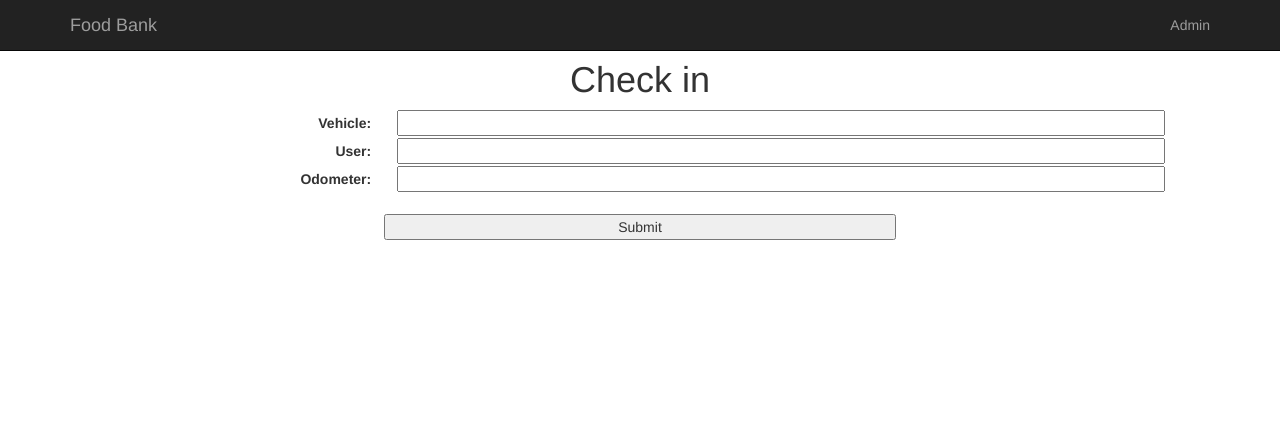
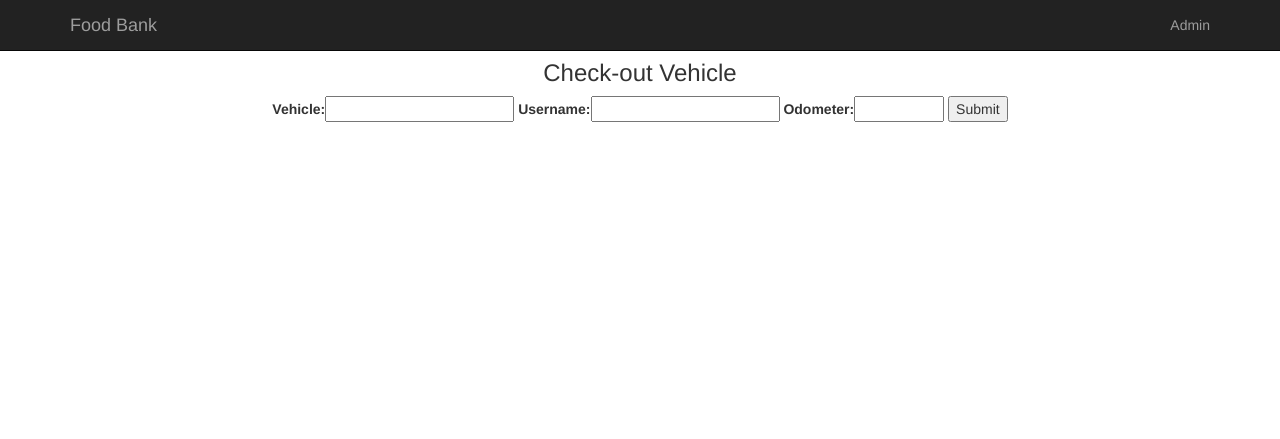
Before and after one commit to fliphil/vehicle-tracker, a Django app: page /vehicles/checkout_vehicle in a window 1280 px wide. Shown: the top 439 px of the page. Run offline with Django 3.2, Linux system fonts and the light colour scheme; some libraries are stand-ins or nearby versions.

Commit message:
Check-out vehicle form working.
Also changed the db models for now to allow quick testing.

```diff
--- a/vtsite/vehicles/forms.py
+++ b/vtsite/vehicles/forms.py
@@ -3,5 +3,5 @@ from django import forms
 
 class DepartureForm(forms.Form):
     vehicle = forms.CharField(label='Vehicle', max_length=20)
-    user = forms.CharField(label='User', max_length=50)
+    user = forms.CharField(label='Username', max_length=50)
     odometer = forms.IntegerField(min_value=0, max_value=500000)
--- a/vtsite/vehicles/templates/vehicles/checkin_vehicle.html
+++ b/vtsite/vehicles/templates/vehicles/checkin_vehicle.html
@@ -1,5 +1,5 @@
 {% extends 'vehicles/base.html' %}
 
 {% block content %}
-<h1>Checkout</h1>
+<h3>Check-in Vehicle</h3>
 {% endblock %}
--- a/vtsite/vehicles/templates/vehicles/checkout_vehicle.html
+++ b/vtsite/vehicles/templates/vehicles/checkout_vehicle.html
@@ -1,11 +1,13 @@
 {% extends 'vehicles/base.html' %}
 
 {% block content %}
-<div class="checkin-container">
-  <h1>Check in</h1>
-  {% csrf_token %}
-  {{ form }}
+<div class="checkout-container">
+    <h3>Check-out Vehicle</h3>
+    <form action="/vehicles/checkout_vehicle" method="post">
+        {% csrf_token %}
+        {{ form }}
+        <input id="checkout-submit" type="submit" value="Submit" />
+    </form>
 </div><br/>
-<input id="checkin-submit" type="submit" value="Submit" />
 
 {% endblock %}
--- a/vtsite/vehicles/templates/vehicles/home.html
+++ b/vtsite/vehicles/templates/vehicles/home.html
@@ -5,8 +5,8 @@
   <div class="col-xs-offset-1 col-xs-10">
     <h3>Welcome to the Food Bank Vehicle Tracker<br/>What would you like to do?</h3>
     <br/>
-    <a href="checkout_vehicle" role="button" class="btn btn-primary">Check Out Vehicle</a>
-    <a href="checkin_vehicle" role="button" class="btn btn-primary">Check In Vehicle</a>
+    <a href="checkout_vehicle" role="button" class="btn btn-primary">Check-out Vehicle</a>
+    <a href="checkin_vehicle" role="button" class="btn btn-primary">Check-in Vehicle</a>
  </div>
 </div>
 {% endblock %}
--- a/vtsite/vehicles/views.py
+++ b/vtsite/vehicles/views.py
@@ -3,35 +3,53 @@ from django.http import HttpResponseRedirect
 from .forms import DepartureForm
 from .models import Vehicle
 from .models import User
-from .models import VehicleReservation
+from .models import TripReservation
 
 
 def index(request):
     return render(request, 'vehicles/home.html', {})
 
 
+def receive_checkout_info(form):
+    """
+    Handle the form received from the checkout_vehicle post
+    request. Do some validation and then record the data in a
+    new VehicleReservation table entry.
+    :param form: Contains the form data.
+    :return:
+    """
+    # check whether it's valid:
+    if form.is_valid():
+        # process the data in form.cleaned_data as required
+        vehicle_form_data = form.cleaned_data['vehicle']
+        user_form_data = form.cleaned_data['user']
+        odo_form_data = form.cleaned_data['odometer']
+
+        # Lookup the vehicle and user from database
+        vehicle_entry = Vehicle.objects.get(vehicle_desc=vehicle_form_data)
+        user_entry = User.objects.get(user_name=user_form_data)
+
+        # Create a new reservation
+        reservation = TripReservation(vehicle=vehicle_entry, user=user_entry,
+                                      odometer=odo_form_data)
+        reservation.save()
+
+
 def checkout_vehicle(request):
+    """
+    Run this function after a vehicles/checkout_vehicles url redirect.
+    :param request: HTTP request from client
+    :return: HttpResponse with reservation status page
+    """
     if request.method == 'POST':
         # create a form instance and populate it with data from the request:
         form = DepartureForm(request.POST)
-        # check whether it's valid:
-        if form.is_valid():
-            # process the data in form.cleaned_data as required
-            vehicle_form_data = form.cleaned_data['vehicle']
-            user_form_data = form.cleaned_data['user']
-            odo_form_data = form.cleaned_data['odometer']
 
-            # Lookup the vehicle and user from database
-            vehicle_entry = Vehicle.objects.get(vehicle_desc=vehicle_form_data)
-            user_entry = User.objects.get(user_full_name=user_form_data)
+        # handle the form data
+        receive_checkout_info(form)
 
-            # Create a new reservation
-            reservation = VehicleReservation(vehicle=vehicle_entry, user=user_entry,
-                                             odometer=odo_form_data)
-            reservation.save()
-
-            # redirect to a new URL:
-            return HttpResponseRedirect('/home/')
+        # redirect to a new URL:
+        return HttpResponseRedirect('/vehicles')
 
     # if a GET (or any other method) we'll create a blank form
     else:
```
Also changed, not shown: vtsite/vehicles/models.py (+69 -6 lines).
